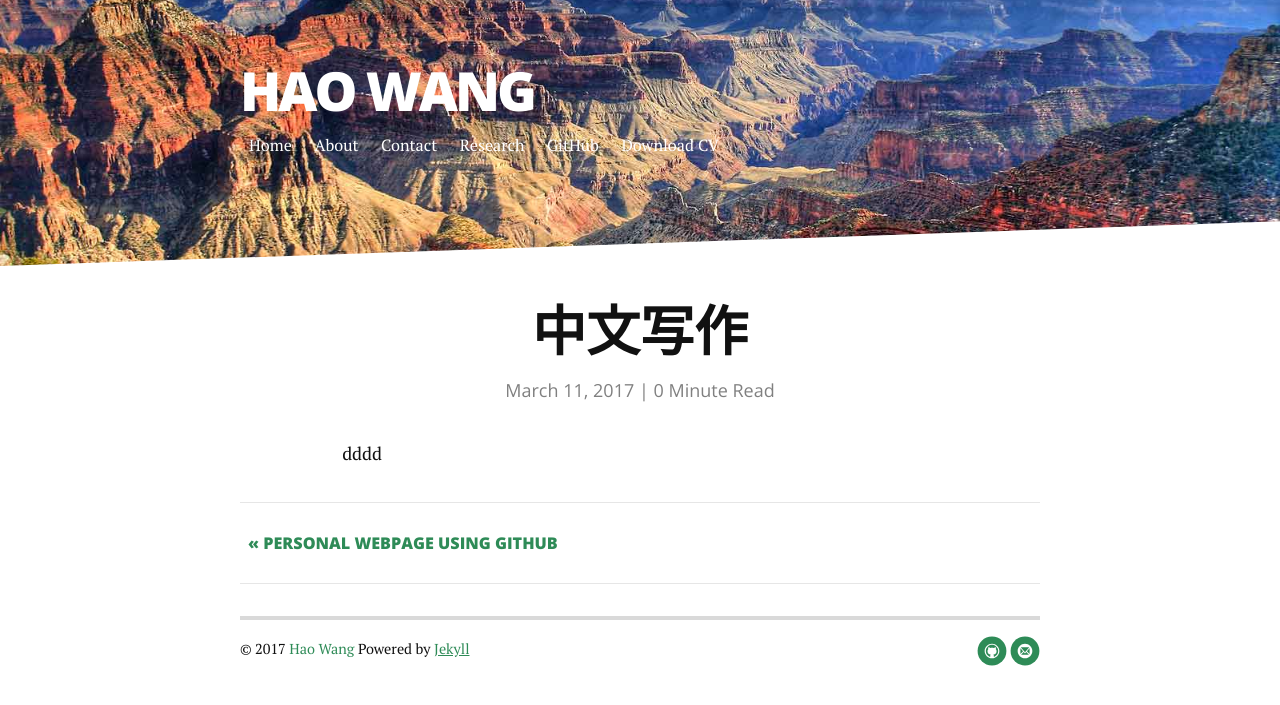
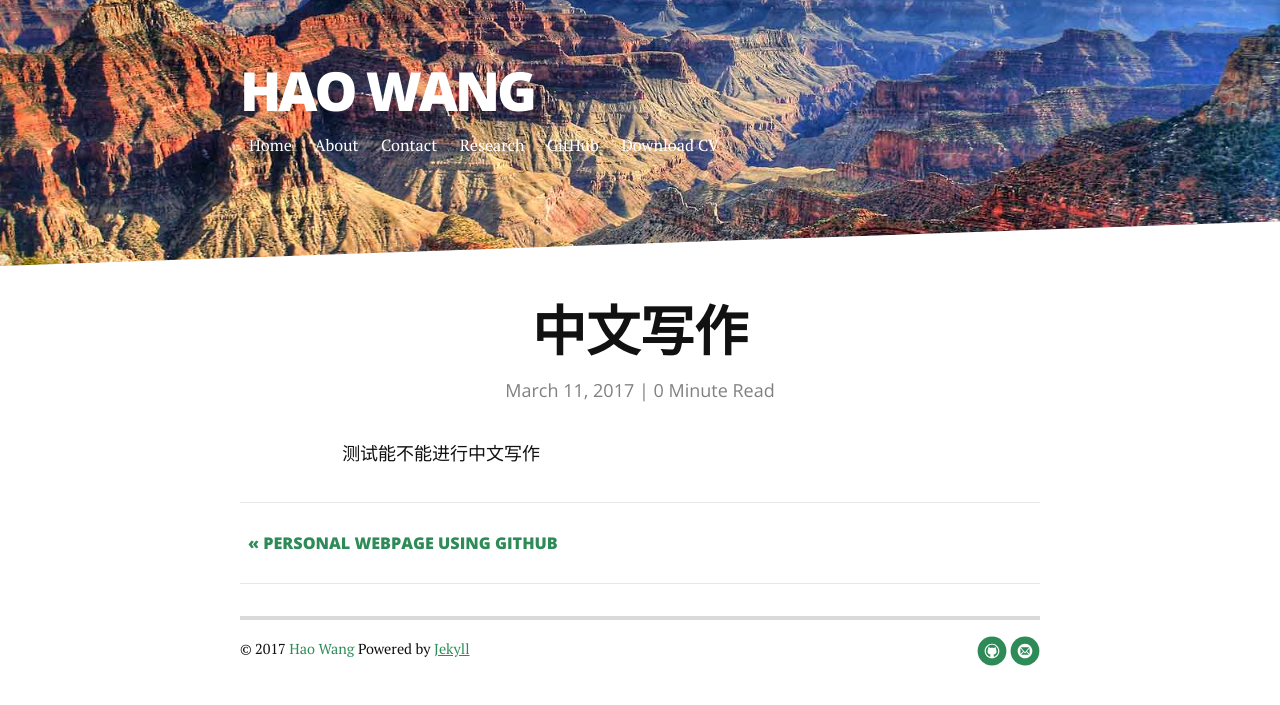
Before and after one commit to haowang666/haowang666.github.io, a Jekyll site: the page built from _posts/2017-3-11-中文写作.markdown, in a window 1280 px wide. Shown: the top 705 px of the page. Built offline with Jekyll 4.4.1, drawn with Linux system fonts in a browser that asks for light colours; nearby versions of some CDN libraries; our own code applies the rules of GitHub Pages for plain Markdown files.

Commit message:
Update 2017-3-11-中文写作.markdown

```diff
--- a/_posts/2017-3-11-中文写作.markdown
+++ b/_posts/2017-3-11-中文写作.markdown
@@ -1 +1 @@
-dddd
+测试能不能进行中文写作
```
